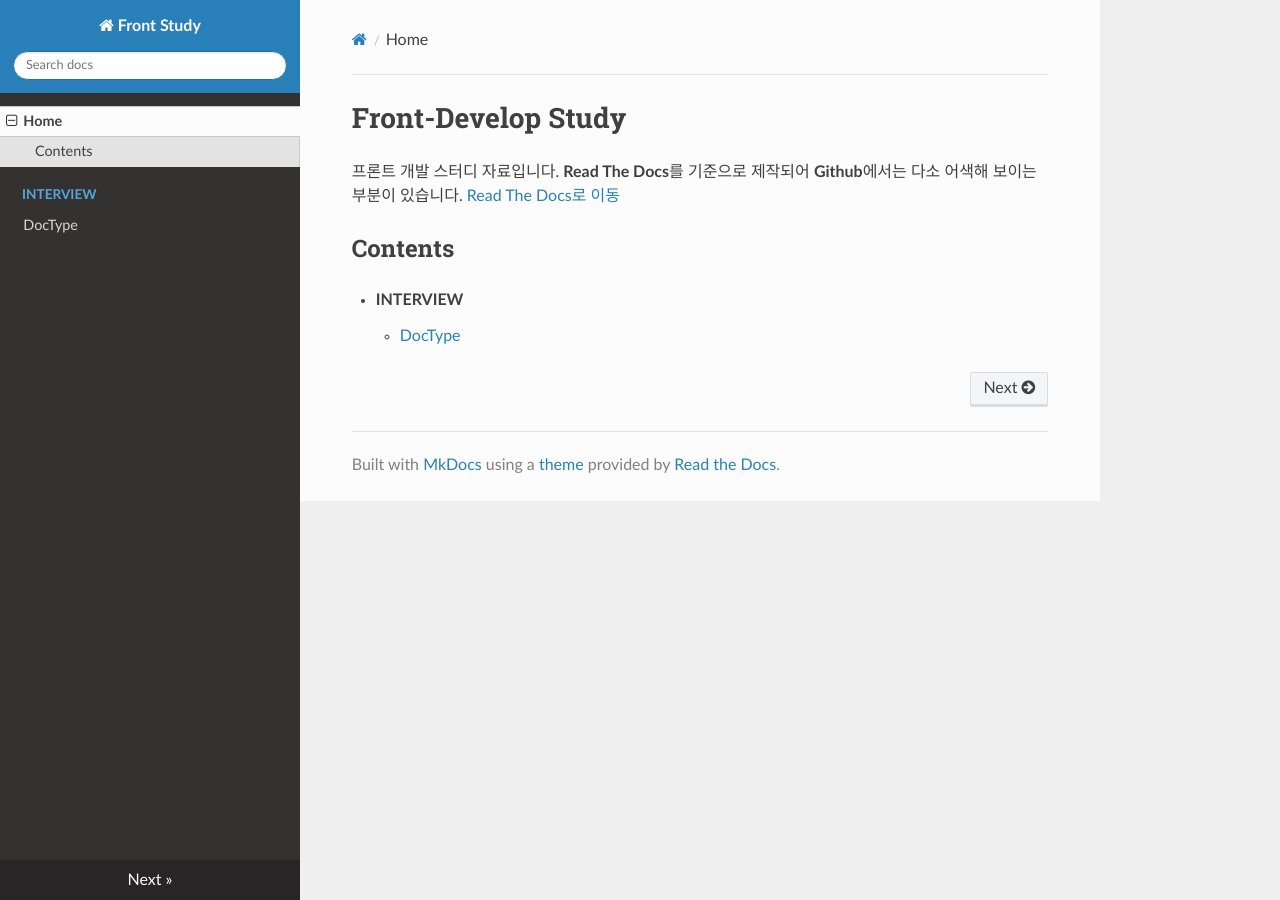
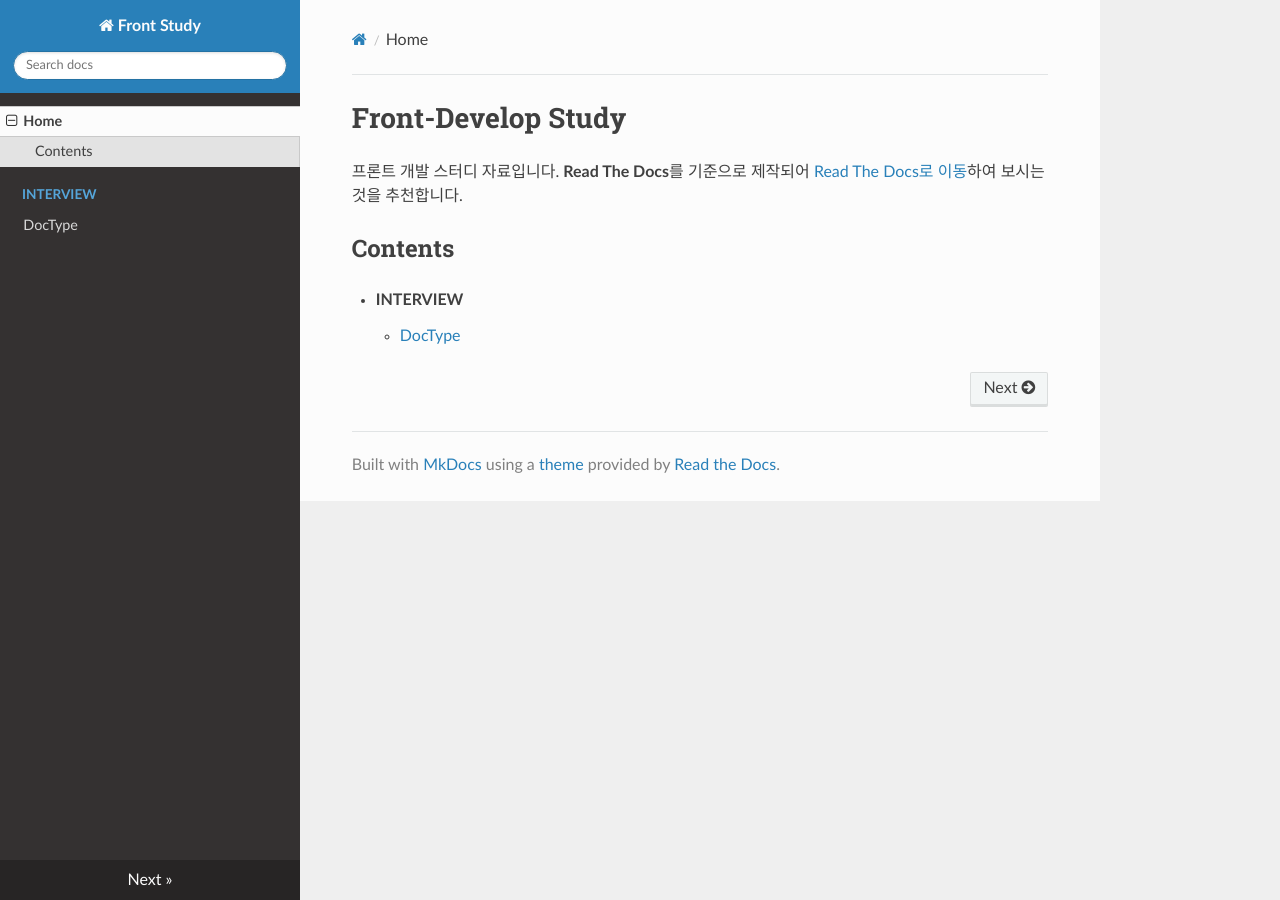
Before and after one commit to hangem422/study, an MkDocs documentation site: the page built from docs/README.md, in a window 1280 px wide. Built offline with MkDocs 1.6.1, drawn with Linux system fonts in a browser that asks for light colours; nearby versions of some CDN libraries; old or Windows-style settings are respelled for this version of MkDocs.

Commit message:
Modify README to encourage moving in read the docs.

```diff
--- a/docs/README.md
+++ b/docs/README.md
@@ -1,7 +1,6 @@
 # Front-Develop Study
 
-프론트 개발 스터디 자료입니다. **Read The Docs**를 기준으로 제작되어 **Github**에서는 다소 어색해 보이는 부분이 있습니다.
-[Read The Docs로 이동](https://hangem-study.readthedocs.io/en/latest/)
+프론트 개발 스터디 자료입니다. **Read The Docs**를 기준으로 제작되어 [Read The Docs로 이동](https://hangem-study.readthedocs.io/en/latest/)하여 보시는 것을 추천합니다.
 
 ## Contents
 
```
